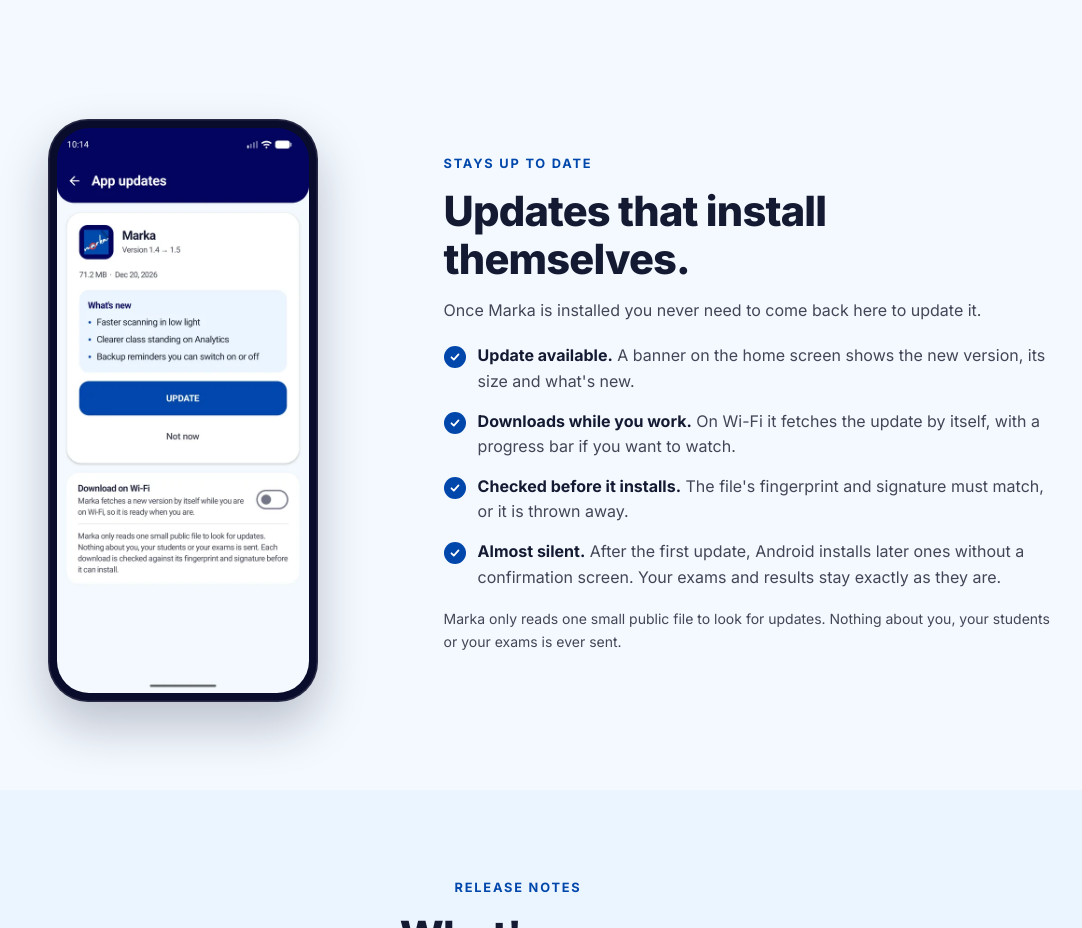
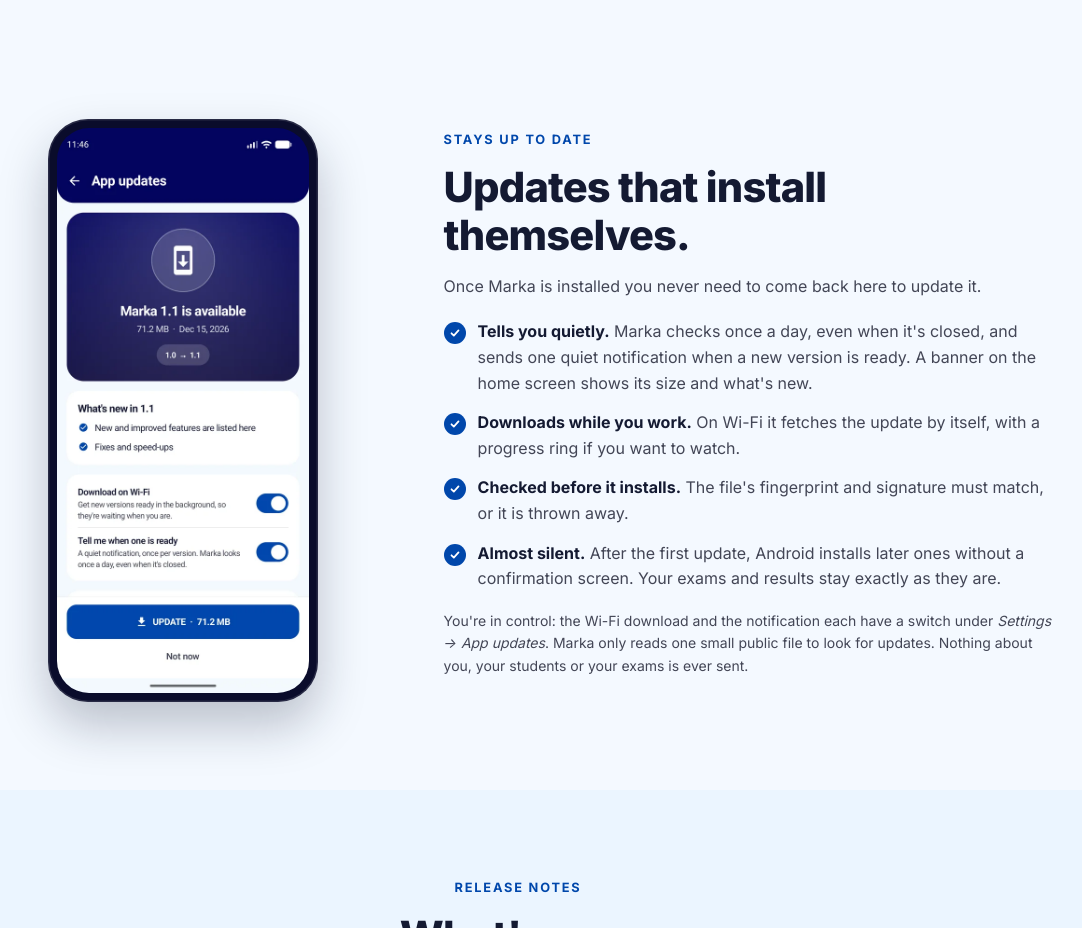
Before and after one commit to GiLLBaTesx/marka, a plain HTML site: page index.html in a window 1280 px wide. Shown: the part 4880-5808 px from the top of the page, without its empty margins (122-1204 px from the left). Drawn offline with Linux system fonts and the light colour scheme.

Commit message:
Marka 1.0: website and update manifest

```diff
--- a/index.html
+++ b/index.html
@@ -17,7 +17,7 @@
   <link rel="preconnect" href="https://fonts.googleapis.com">
   <link rel="preconnect" href="https://fonts.gstatic.com" crossorigin>
   <link href="https://fonts.googleapis.com/css2?family=Inter:wght@400;500;600;700;800&display=swap" rel="stylesheet">
-  <link rel="stylesheet" href="styles.css?v=20261127113143">
+  <link rel="stylesheet" href="styles.css?v=20261127114633">
 </head>
 <body>
 
@@ -213,19 +213,19 @@
   <section class="section" id="updates">
     <div class="wrap updates-grid">
       <div class="phone-solo reveal">
-        <div class="phone"><img src="assets/update.webp" alt="Marka's App updates screen showing a new version with what's new and an Update button" width="270" height="606" loading="lazy"></div>
+        <div class="phone"><img src="assets/update-v2.webp" alt="Marka's App updates screen: a new version is available, with what's new, switches for Wi-Fi download and notifications, and an Update button" width="270" height="606" loading="lazy"></div>
       </div>
       <div class="reveal">
         <p class="eyebrow dark">Stays up to date</p>
         <h2>Updates that install themselves.</h2>
         <p class="sub left">Once Marka is installed you never need to come back here to update it.</p>
         <ul class="ticks">
-          <li><b>Update available.</b> A banner on the home screen shows the new version, its size and what's new.</li>
-          <li><b>Downloads while you work.</b> On Wi-Fi it fetches the update by itself, with a progress bar if you want to watch.</li>
+          <li><b>Tells you quietly.</b> Marka checks once a day, even when it's closed, and sends one quiet notification when a new version is ready. A banner on the home screen shows its size and what's new.</li>
+          <li><b>Downloads while you work.</b> On Wi-Fi it fetches the update by itself, with a progress ring if you want to watch.</li>
           <li><b>Checked before it installs.</b> The file's fingerprint and signature must match, or it is thrown away.</li>
           <li><b>Almost silent.</b> After the first update, Android installs later ones without a confirmation screen. Your exams and results stay exactly as they are.</li>
         </ul>
-        <p class="small muted">Marka only reads one small public file to look for updates. Nothing about you, your students or your exams is ever sent.</p>
+        <p class="small muted">You're in control: the Wi-Fi download and the notification each have a switch under <em>Settings → App updates</em>. Marka only reads one small public file to look for updates. Nothing about you, your students or your exams is ever sent.</p>
       </div>
     </div>
   </section>
@@ -301,6 +301,6 @@
   </div>
 </footer>
 
-<script src="app.js?v=20261127113143"></script>
+<script src="app.js?v=20261127114633"></script>
 </body>
 </html>
```
Also changed, not shown: assets/update-v2.webp (added), assets/update.webp (deleted).
